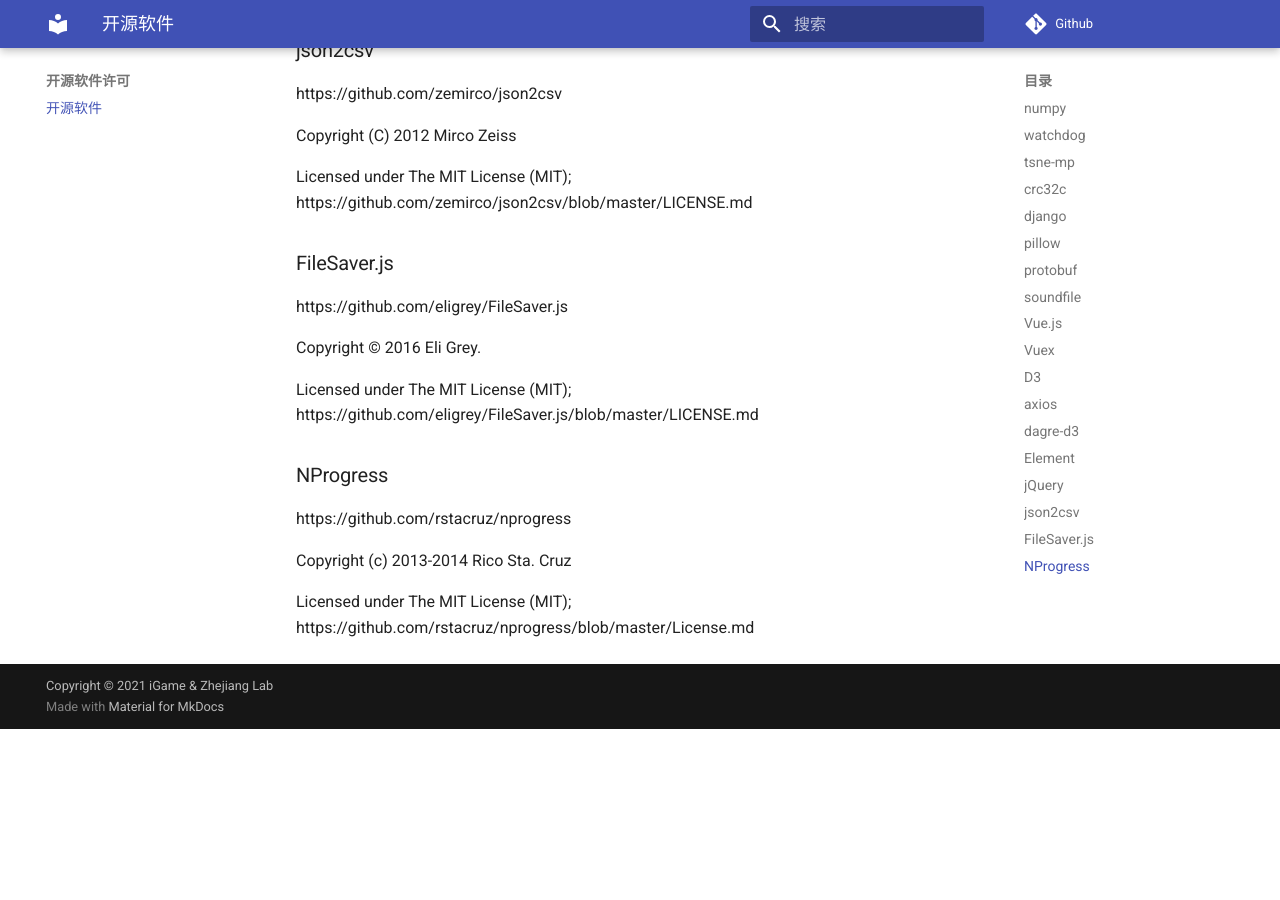
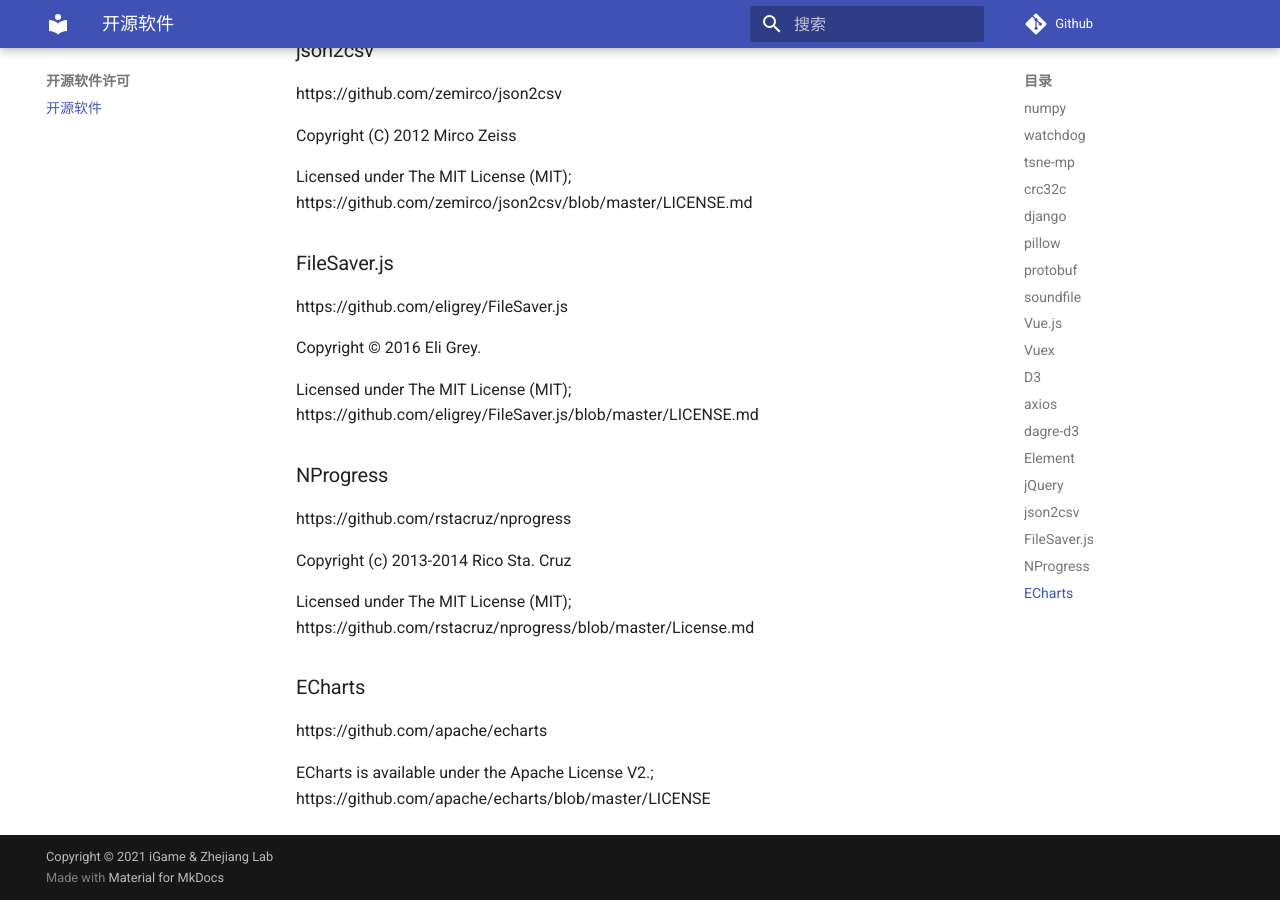
Before and after one commit to iGame-Lab/tsvis-docs, an MkDocs documentation site: the page built from docs/thanks/license.md, in a window 1280 px wide and 900 px high, scrolled down 3282 px. Built offline with MkDocs 1.6.1 and Material for MkDocs 9.7.7, drawn with Linux system fonts in a browser that asks for light colours; comment, search, counter and statistics services are not loaded; before the commit the page ends 4011 px from its top, so only the background shows below that.

Commit message:
新增echarts版权

```diff
--- a/docs/thanks/license.md
+++ b/docs/thanks/license.md
@@ -147,3 +147,10 @@
 Copyright (c) 2013-2014 Rico Sta. Cruz
 
 Licensed under The MIT License (MIT); https://github.com/rstacruz/nprogress/blob/master/License.md
+
+
+### ECharts
+
+https://github.com/apache/echarts
+
+ECharts is available under the Apache License V2.; https://github.com/apache/echarts/blob/master/LICENSE
```
